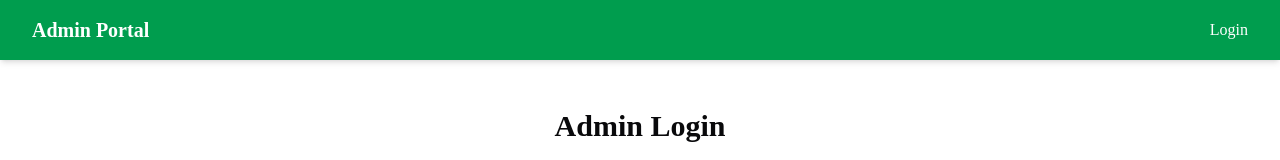
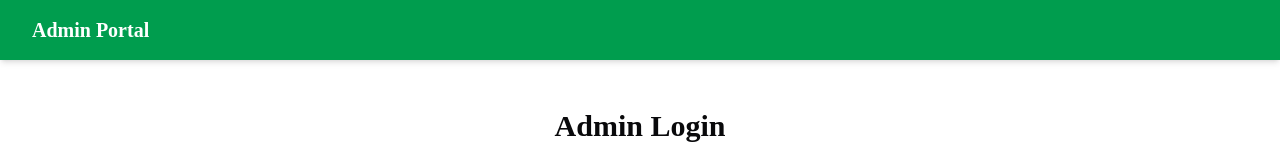
Before and after one commit to KTTfx/farmhouse-admin, a React (Vite) app in the folder admin/: page / in a window 1280 px wide. Shown: the top 160 px of the page. Built offline with nearby package versions, Linux system fonts and the light colour scheme.

Commit message:
Remove commented-out navigation links in AdminLayout component

```diff
--- a/admin/src/components/Layout/AdminLayout.tsx
+++ b/admin/src/components/Layout/AdminLayout.tsx
@@ -1,4 +1,3 @@
-
 import { ReactNode } from "react";
 import { Link } from "react-router-dom";
 
@@ -13,11 +12,11 @@ export const AdminLayout = ({ children }: AdminLayoutProps) => {
         <div className="max-w-7xl mx-auto px-4 sm:px-6 lg:px-8">
           <div className="flex justify-between items-center py-4">
             <Link to="/" className="font-bold text-xl">Admin Portal</Link>
-            <nav>
-              <Link to="/auth" className="text-white hover:text-white/80">
+            {/* <nav>
+              <Link to="/" className="text-white hover:text-white/80">
                 Login
               </Link>
-            </nav>
+            </nav> */}
           </div>
         </div>
       </header>
```
